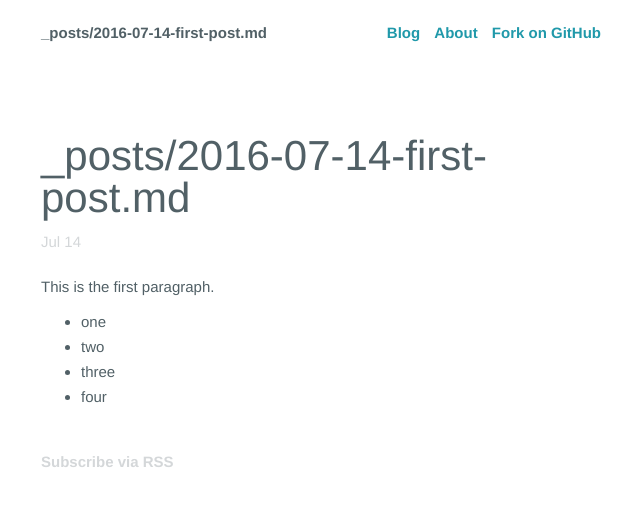
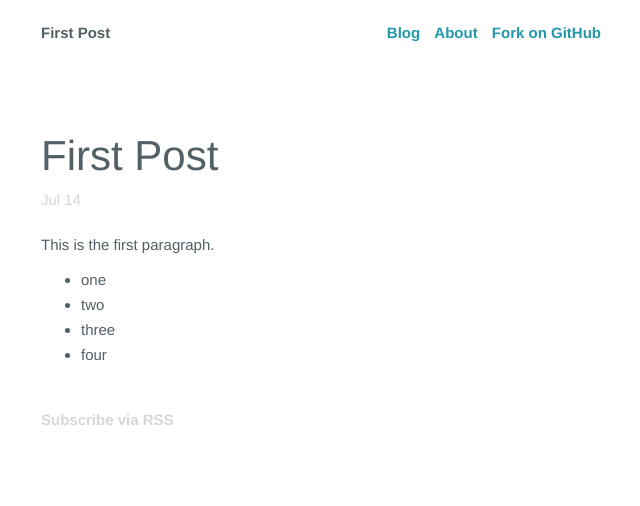
Before and after one commit to kbrubaker59/kbrubaker59.github.io-old, a Jekyll site: the page built from _posts/2016-07-14--post-2016-07-14-first-post-md.md, in a window 1280 px wide. Shown: the top 506 px of the page, without its empty margins (319-959 px from the left). Built offline with Jekyll 4.4.1, drawn with Linux system fonts in a browser that asks for light colours; Markdown is read by kramdown in place of the engine named in the settings.

Commit message:
Updated 2016-07-14--post-2016-07-14-first-post-md.md

```diff
--- a/_posts/2016-07-14--post-2016-07-14-first-post-md.md
+++ b/_posts/2016-07-14--post-2016-07-14-first-post-md.md
@@ -2,7 +2,7 @@
 layout: blog
 category: blog
 published: true
-title: _posts/2016-07-14-first-post.md
+title: First Post
 ---
 This is the first paragraph.
 
```
